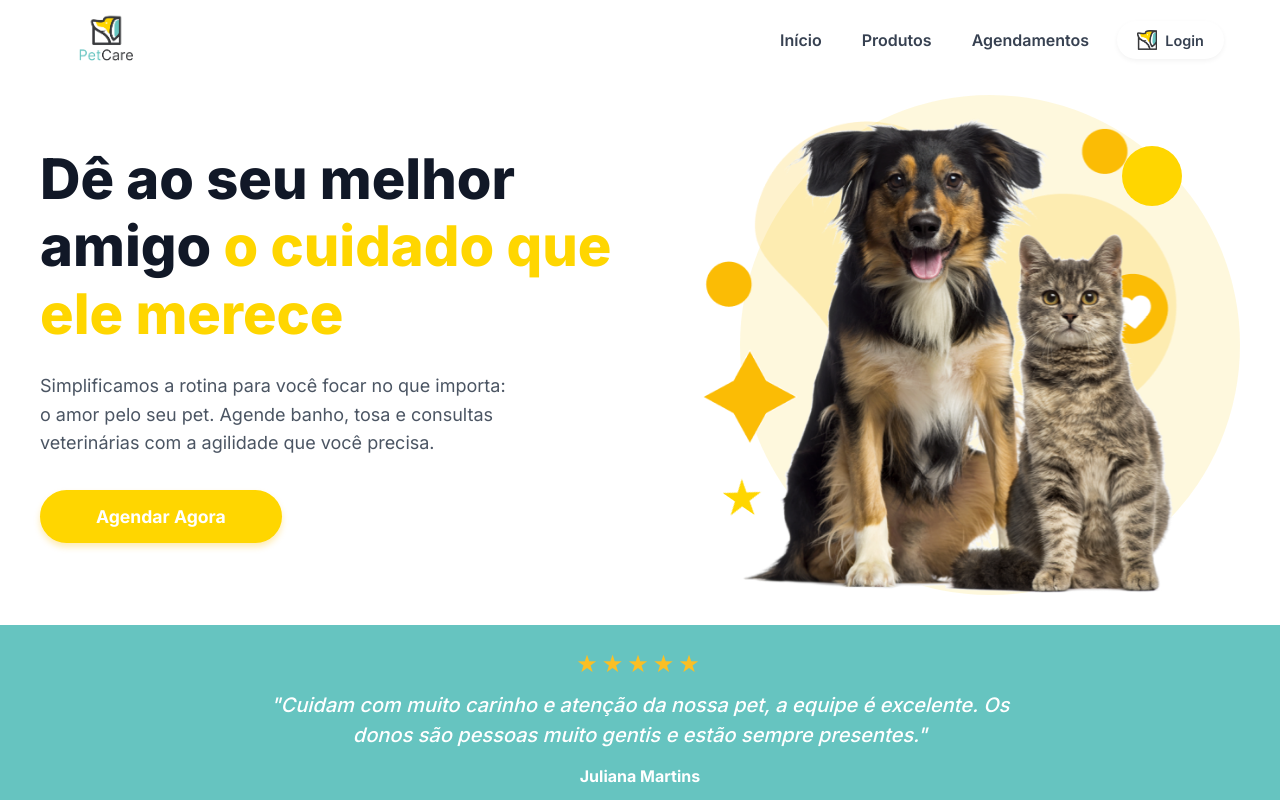
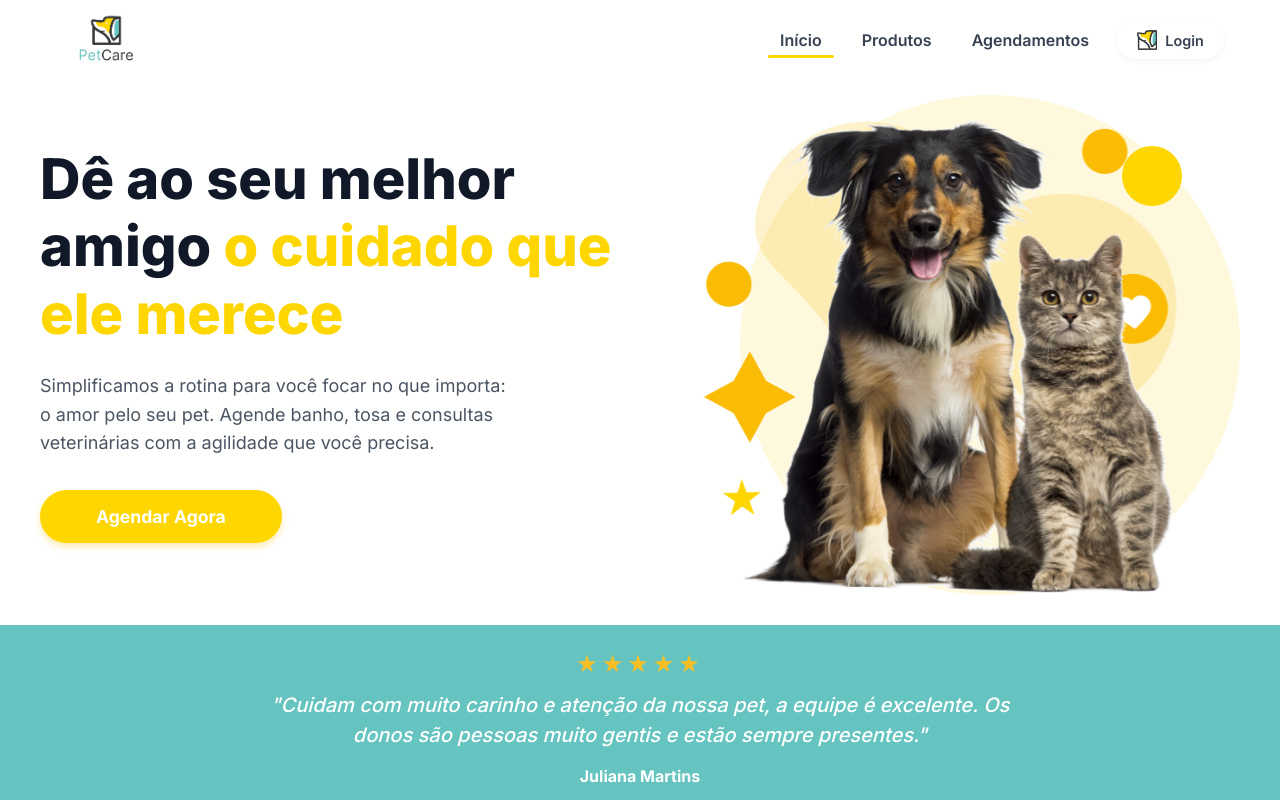
Before and after one commit to FilipiWanderley/PetCare, a Next.js app: page / in a window 1280 px wide. Shown: the top 800 px of the page. Built offline with nearby package versions, Linux system fonts and the light colour scheme.

Commit message:
feat: Add active state to nav links

```diff
--- a/src/components/layout/Header.module.css
+++ b/src/components/layout/Header.module.css
@@ -82,7 +82,8 @@
   border-radius: 2px;
 }
 
-.navLink:hover::after {
+.navLink:hover::after,
+.active::after {
   width: 100%;
 }
 
--- a/src/components/layout/Header.tsx
+++ b/src/components/layout/Header.tsx
@@ -26,9 +26,9 @@ export function Header() {
           />
         </Link>
         <nav className={styles.nav}>
-          <Link href="/" className={styles.navLink}>Início</Link>
-          <Link href="/produtos" className={styles.navLink}>Produtos</Link>
-          <Link href="/agendamentos" className={styles.navLink}>Agendamentos</Link>
+          <Link href="/" className={`${styles.navLink} ${pathname === '/' ? styles.active : ''}`}>Início</Link>
+          <Link href="/produtos" className={`${styles.navLink} ${pathname === '/produtos' ? styles.active : ''}`}>Produtos</Link>
+          <Link href="/agendamentos" className={`${styles.navLink} ${pathname === '/agendamentos' ? styles.active : ''}`}>Agendamentos</Link>
 
           {isAuthenticated ? (
             <>
```
